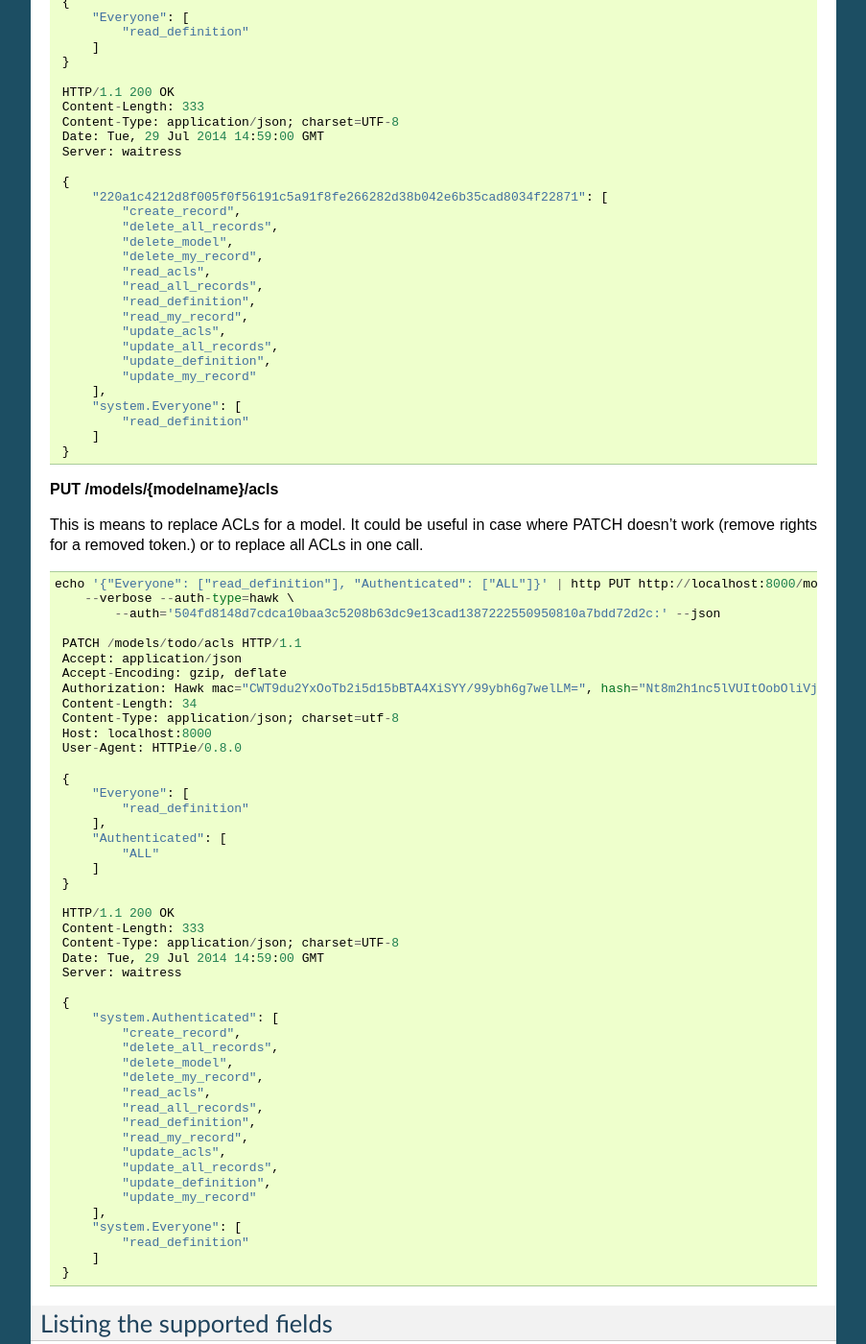
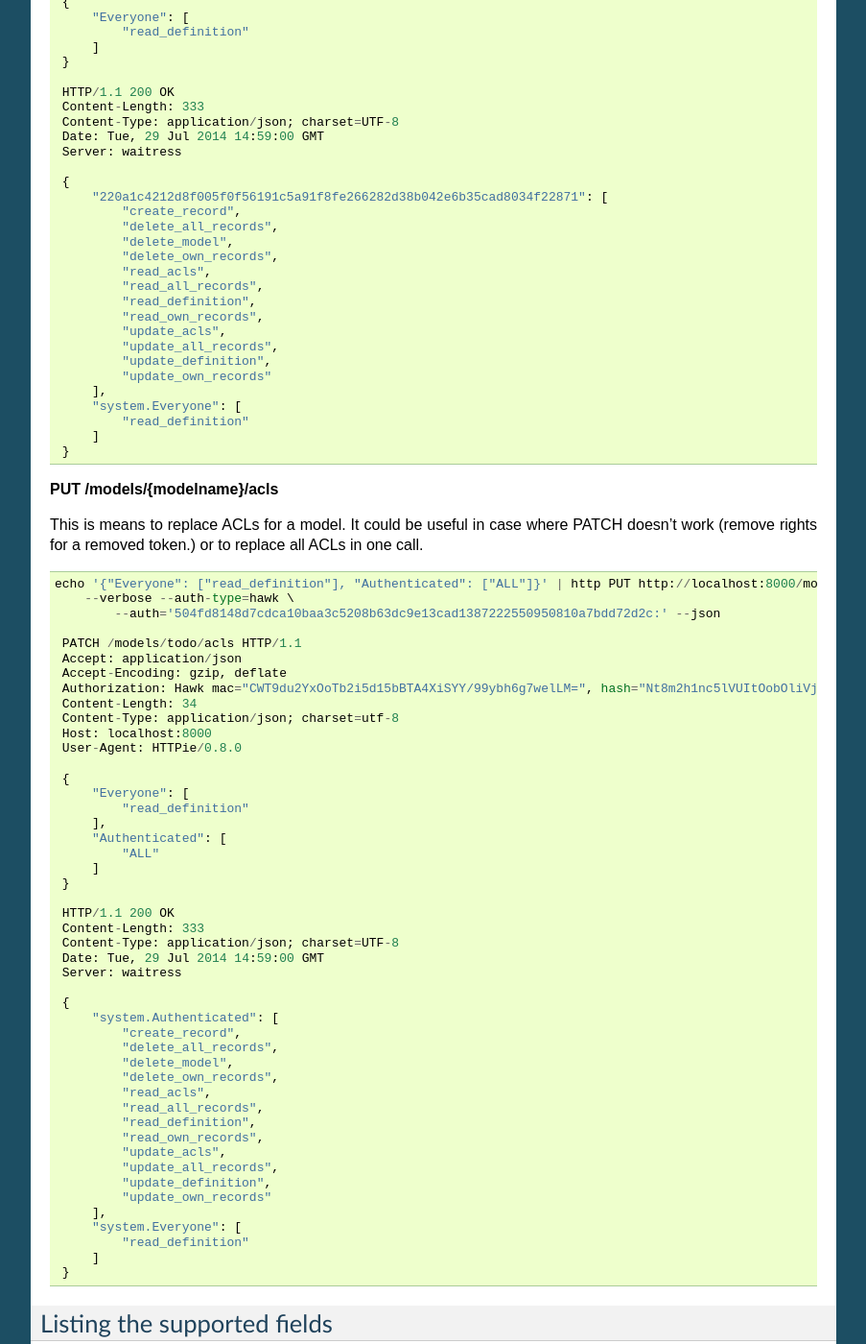
Before and after one commit to spiral-project/daybed, a Sphinx documentation site: the page built from docs/source/usage.rst, in a window 1280 px wide and 1400 px high, scrolled down 6417 px. Shown: the whole window at 96% size, without its empty margins (198-1101 px from the left). Built offline with Sphinx 7.4.7, drawn with Linux system fonts in a browser that asks for light colours; some of the changed text lies outside the part shown.

Commit message:
@leplatrem review.

```diff
--- a/docs/source/usage.rst
+++ b/docs/source/usage.rst
@@ -134,15 +134,15 @@ We can now get our models back::
                 'create_record',
                 'delete_all_records',
                 'delete_model',
-                'delete_my_record',
+                'delete_own_records',
                 'read_acls',
                 'read_all_records',
                 'read_definition',
-                'read_my_record',
+                'read_own_records',
                 'update_acls',
                 'update_all_records',
                 'update_definition',
-                'update_my_record',
+                'update_own_records',
             ]
         },
         "definition": [
@@ -329,15 +329,15 @@ Get back the model ACLs
             "create_record",
             "delete_all_records",
             "delete_model",
-            "delete_my_record",
+            "delete_own_records",
             "read_acls",
             "read_all_records",
             "read_definition",
-            "read_my_record",
+            "read_own_records",
             "update_acls",
             "update_all_records",
             "update_definition",
-            "update_my_record"
+            "update_own_records"
         ]
     }
 
@@ -422,15 +422,15 @@ If you need to remove rights from a removed token, you will have to use the PUT
             "create_record",
             "delete_all_records",
             "delete_model",
-            "delete_my_record",
+            "delete_own_records",
             "read_acls",
             "read_all_records",
             "read_definition",
-            "read_my_record",
+            "read_own_records",
             "update_acls",
             "update_all_records",
             "update_definition",
-            "update_my_record"
+            "update_own_records"
         ],
         "system.Everyone": [
             "read_definition"
@@ -478,15 +478,15 @@ replace all ACLs in one call.
             "create_record",
             "delete_all_records",
             "delete_model",
-            "delete_my_record",
+            "delete_own_records",
             "read_acls",
             "read_all_records",
             "read_definition",
-            "read_my_record",
+            "read_own_records",
             "update_acls",
             "update_all_records",
             "update_definition",
-            "update_my_record"
+            "update_own_records"
         ],
         "system.Everyone": [
             "read_definition"
```
Also changed, not shown: docs/source/permissions.rst (+4 -4 lines), 2 other files.
